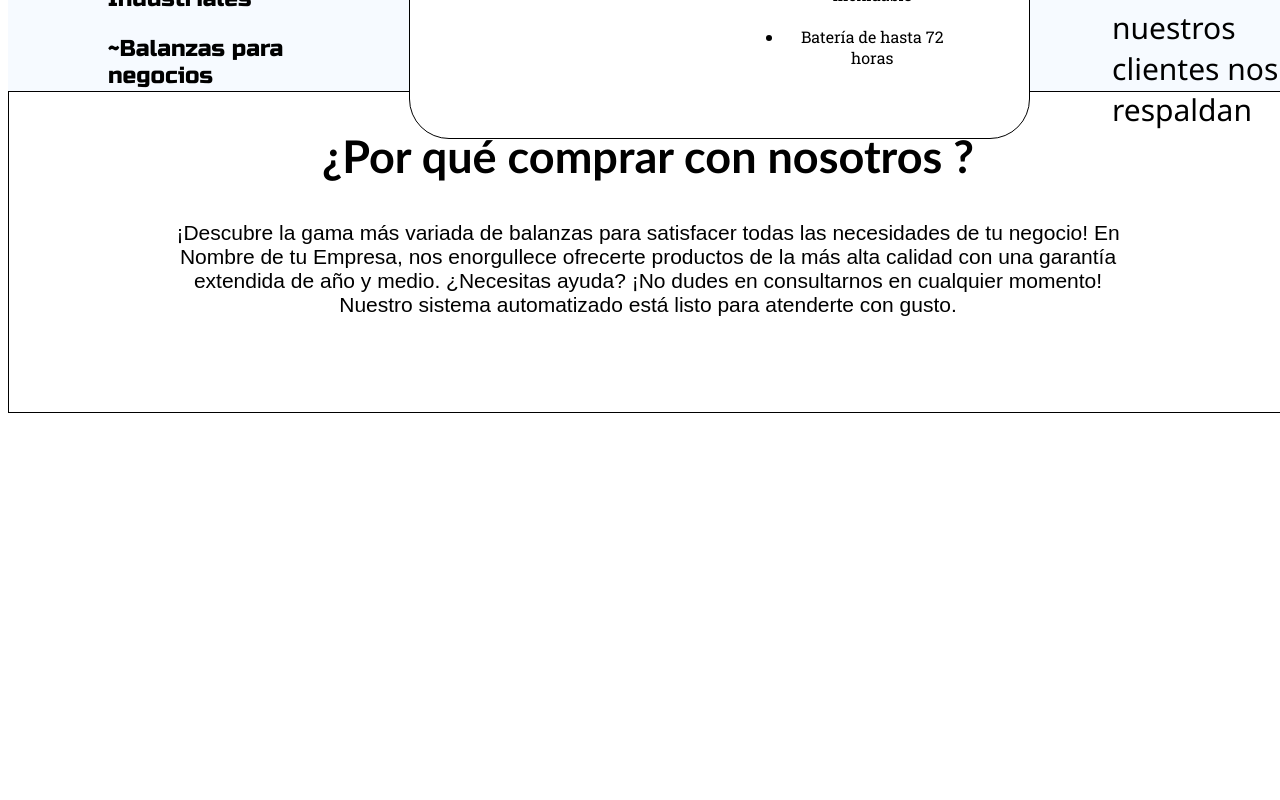
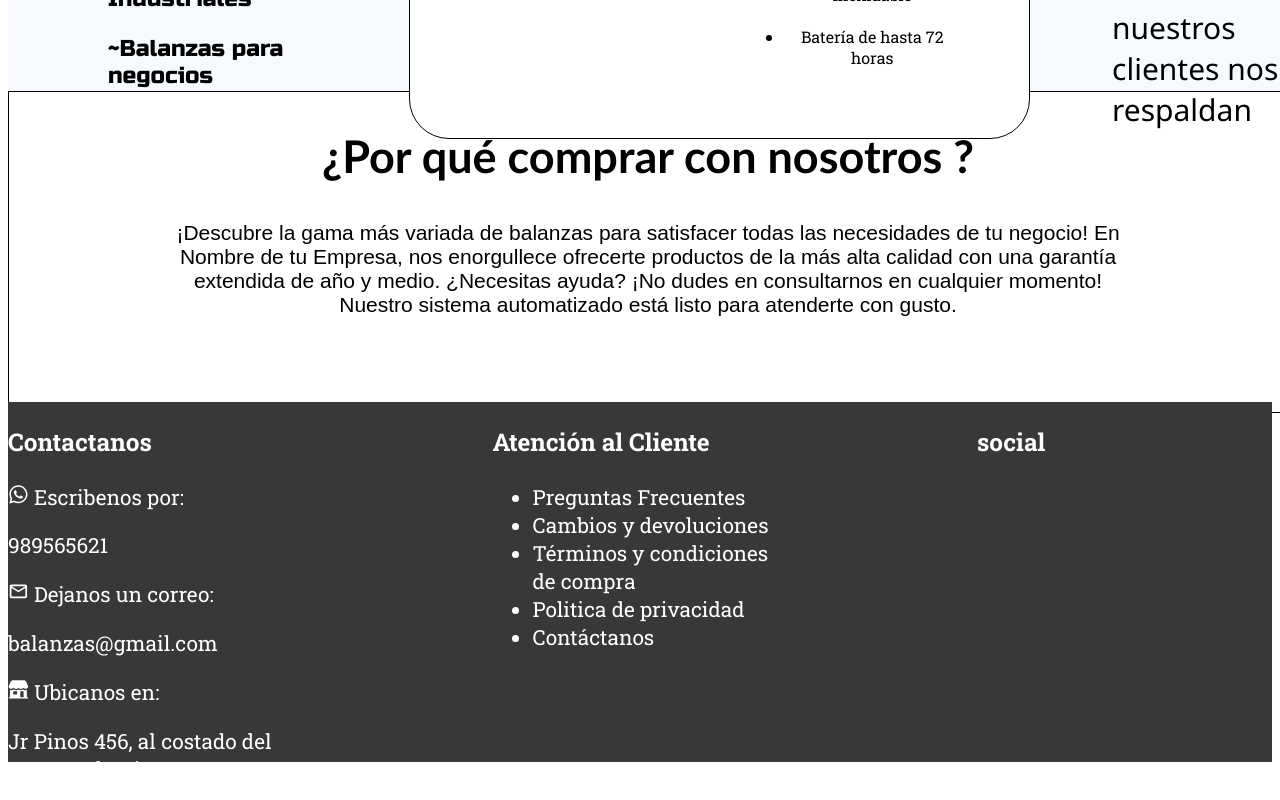
Before and after one commit to Dick-Solis/Balanzas, a React (Vite) app in the folder BalanzasReact/: page / in a window 1280 px wide. Shown: the part 456-1256 px from the top of the page. Built offline with nearby package versions, Linux system fonts and the light colour scheme; no server answers.

Commit message:
avances footer

```diff
--- a/BalanzasReact/src/components/div/BarraUser.jsx
+++ b/BalanzasReact/src/components/div/BarraUser.jsx
@@ -73,7 +73,7 @@ transform: scale(1.5);
 }
 `;
 const ContTL = styled.div`
-margin-top: 5px;
+margin-bottom: 20px;
 `;
 const CLog = styled.div`
 margin-top: 27px;
--- a/BalanzasReact/src/components/div/Cards.jsx
+++ b/BalanzasReact/src/components/div/Cards.jsx
@@ -32,7 +32,7 @@ export function Cards() {
       },
       numero: 1,
     },{
-      id: 2,
+      id: 3,
       Extra: {
         marca: "otraMarca",
         modelo: "XYZ-50",
@@ -44,7 +44,7 @@ export function Cards() {
       numero: 1,
     },
     {
-      id: 2,
+      id: 4,
       Extra: {
         marca: "otraMarca",
         modelo: "XYZ-50",
@@ -56,7 +56,31 @@ export function Cards() {
       numero: 1,
     },
     {
-      id: 2,
+      id: 5,
+      Extra: {
+        marca: "otraMarca",
+        modelo: "XYZ-50",
+        capacidad: "50kg",
+        descripcion: "Descripción del segundo producto lorem ipsum dolor sit amet",
+        oferta: 90,
+        sinOfer: 150,
+      },
+      numero: 1,
+    },
+    {
+      id: 6,
+      Extra: {
+        marca: "otraMarca",
+        modelo: "XYZ-50",
+        capacidad: "50kg",
+        descripcion: "Descripción del segundo producto lorem ipsum dolor sit amet",
+        oferta: 90,
+        sinOfer: 150,
+      },
+      numero: 1,
+    },
+    {
+      id: 7,
       Extra: {
         marca: "otraMarca",
         modelo: "XYZ-50",
@@ -115,6 +139,8 @@ export function Cards() {
 
   return (
     <>
+            <h2>Balanzas de todos los modelos</h2>
+
       <CardC>
         {datos.map((item) => (
           <Carta key={item.id}>
@@ -167,21 +193,25 @@ export function Cards() {
 const CardC = styled.div`
 display: flex;
 flex-wrap: wrap;
-  width: 100%;
-  height: 100%;
-  border: 1px solid black;
-  overflow: hidden;
+  width: 100vw;
+  height: 100vh;
+  margin-top: 10px;
+  overflow-y:auto; /* Hace que la barra de desplazamiento solo aparezca en eje vertical */
+  background-color: #eaeaea;
 `;
 
 const Carta = styled.div`
-border: 2px solid black;
+    border: 1px solid black;
 border-radius: 9px;
   margin: 50px;
-  background-color: pink;
   width: 520px;
   height: 313px;
-  overflow:hidden;
   display: flex;
+  box-shadow: 0 2px 4px rgba(0, 0, 0, 0.1);
+  transition: box-shadow 0.3s ease-in-out;
+  &:focus {
+    box-shadow: 0 10px 8px rgba(0, 0, 0, 0.5);
+  }
 `;
 
 const ContentIMG = styled.div`
@@ -208,6 +238,7 @@ border: 1px solid black;
 margin: 10px;
 background-color: white;
 border-radius: 8px;
+
 text-shadow: 2px 2px 4px rgba(0, 0, 0, 0.5);
 
 p{
@@ -219,7 +250,11 @@ span{
   box-shadow: black 1px;
 
 }
+ &:hover {
+    border-color: black;
+    transform: scale(1.1.1)
 
+  }
 `;
 
 
@@ -255,6 +290,7 @@ width: 50%;
 height: 100%;
 font-size: 1.5em;
 gap: 0.5em;
+
 &.Numero{
   background-color:Red;
   margin: 0px;
--- /dev/null
+++ b/BalanzasReact/src/components/div/Footer.jsx
@@ -0,0 +1,72 @@
+import styled from "@emotion/styled"
+import { FaWhatsapp } from "react-icons/fa";
+import { MdOutlineEmail } from "react-icons/md";
+import { IoStorefront } from "react-icons/io5";
+
+
+export function Footer(){
+    return(
+    <>
+    <ContentF>
+        <ContactText>
+            <TextC1>
+                <h3>Contactanos</h3>
+                <div>
+                    <span className="ContenidoT"> <FaWhatsapp/> Escribenos por: <br /><p>989565621</p></span>
+                </div>
+                <div>
+                <span> <MdOutlineEmail /> Dejanos un correo: <br /><p>balanzas@gmail.com</p></span>
+                </div>
+                <div>
+                <span> <IoStorefront /> Ubicanos en: <br /><p>Jr Pinos 456, al costado del parque Alegria</p></span>
+                </div>
+            </TextC1>
+        </ContactText>
+        <AtencionClient>
+            <h3>Atención al Cliente</h3>
+            <div>
+                <ul>
+                    <li>Preguntas Frecuentes</li>
+                    <li>Cambios y devoluciones </li>
+                    <li>Términos y condiciones de compra</li>
+                    <li>Politica de privacidad</li>
+                    <li>Contáctanos</li>
+                </ul>
+            </div>
+        </AtencionClient>
+        <ReclaSocial>
+            <h3>social</h3>
+
+        </ReclaSocial>
+
+    </ContentF>
+
+    </>)
+}
+const ContentF = styled.div`
+display: flex;
+margin-top: 50px;
+background-color:#383838;
+color: white;
+width: 100%;
+height: 45vh;
+justify-content :center;
+gap: 15%;
+font-size: 1.3em
+
+`;
+const ContactText = styled.div`
+width: 374px;
+
+`;
+const AtencionClient = styled.div`
+width: 374px;
+
+`;
+
+const ReclaSocial = styled.div`
+width: 374px;
+
+`;
+const TextC1 = styled.div`
+`;
--- a/BalanzasReact/src/components/div/HeaderComponent.jsx
+++ b/BalanzasReact/src/components/div/HeaderComponent.jsx
@@ -34,13 +34,14 @@ const MenuList = styled.ul`
 
 const MenuItem = styled.li`
   color: #000000;
-  cursor: pointer;
   transition: color 0.3s ease;
   letter-spacing: 5px;
   margin-right: 25px;
   font-size: 20px;
   font-family: "Roboto Slab", serif;
   font-stretch: expanded;
+  font-weight: bold;
+
 
   &:hover {
     color: #000;
--- a/BalanzasReact/src/components/sidebar/dataSidebar.jsx
+++ b/BalanzasReact/src/components/sidebar/dataSidebar.jsx
@@ -45,13 +45,10 @@ export const DataOptions = [
     title: "Reportes",
     subNav: [
         {
-          title: "Historal medico",
-          path: "/report/medicalHistory",
+          title: "Pedidos Realizados",
+          path: "/report/Historial Pedidos",
         },
-        {
-          title: "Ventas",
-          path: "/report/ventas",
-        },
+
       ],
   },
   {
--- a/BalanzasReact/src/components/sidebar/sidebarDesktop.jsx
+++ b/BalanzasReact/src/components/sidebar/sidebarDesktop.jsx
@@ -60,6 +60,7 @@ export function SidebarComponentDesktop() {
 
 const Wrapper = styled.div`
   display: flex;
+  overflow: hidden;
 `;
 
 const SidebarContainer = styled.nav`
--- a/BalanzasReact/src/page/Catalogo.jsx
+++ b/BalanzasReact/src/page/Catalogo.jsx
@@ -16,19 +16,16 @@ export function Catalogo(){
           </ContentBarras>
           <CartasContent>
             <Cards/>
+          </CartasContent>
+        </ContentG>
 
-        </CartasContent>
-
-
-
-        </ContentG>
         </>
     )
 }
 
 const ContentG = styled.div`
+  width: 100vw;
     height: 100vh;
-width: 100%;
 `;
 const ContactContent = styled.div`
 transform: translateY(111%);
@@ -37,7 +34,7 @@ transform: translateY(111%);
   const ContentBarras = styled.div`
   overflow: hidden;
   width: 100%;
-margin-top: 84px;
+margin: 40px 13px 1px -29px;
 background-color: white;
 border: 1px solid black;
 
@@ -45,5 +42,6 @@ border: 1px solid black;
 
 const CartasContent = styled.div`
 width: 100%;
-height: 100vh;
+height: 77vh;
+overflow: hidden;
 `;
--- a/BalanzasReact/src/routers/router.jsx
+++ b/BalanzasReact/src/routers/router.jsx
@@ -5,7 +5,7 @@ import { HeaderComponent } from "../components/div/HeaderComponent.jsx";
 import { SidebarComponentDesktop } from "../components/sidebar/sidebarDesktop";
 import { Quienes } from "../page/Quienes";
 import { Catalogo } from "../page/Catalogo.jsx";
-
+import { Footer } from "../components/div/Footer.jsx";
 export function MyRouters() {
   return (
 
@@ -19,13 +19,12 @@ export function MyRouters() {
           <Route path="/home" element={<HomePage />} />
           <Route path="/quienes" element={<Quienes/>} />
           <Route path="/catalogo" element={<Catalogo/>} />
+        </Routes>
+
+      </Ruta>
+      <Footer/>
 
 
-
-
-
-        </Routes>
-      </Ruta>
     </HashRouter>
 
 
```
Lines whose indentation alone changed are shown as unchanged.
